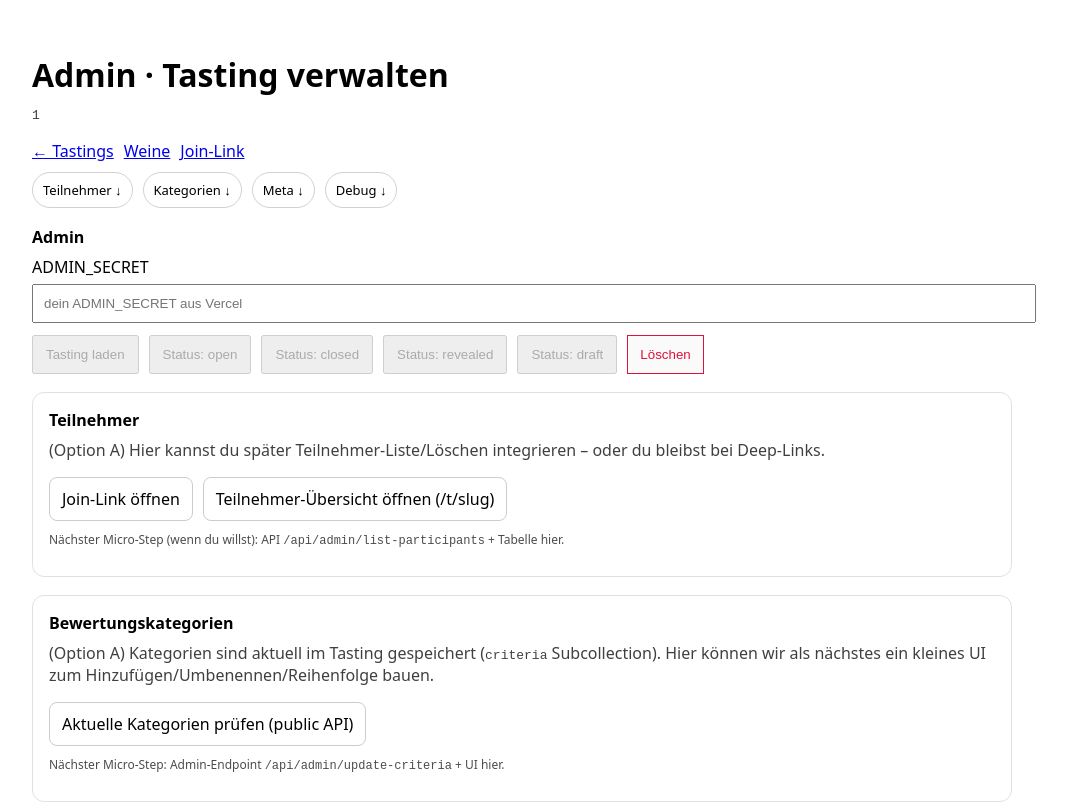
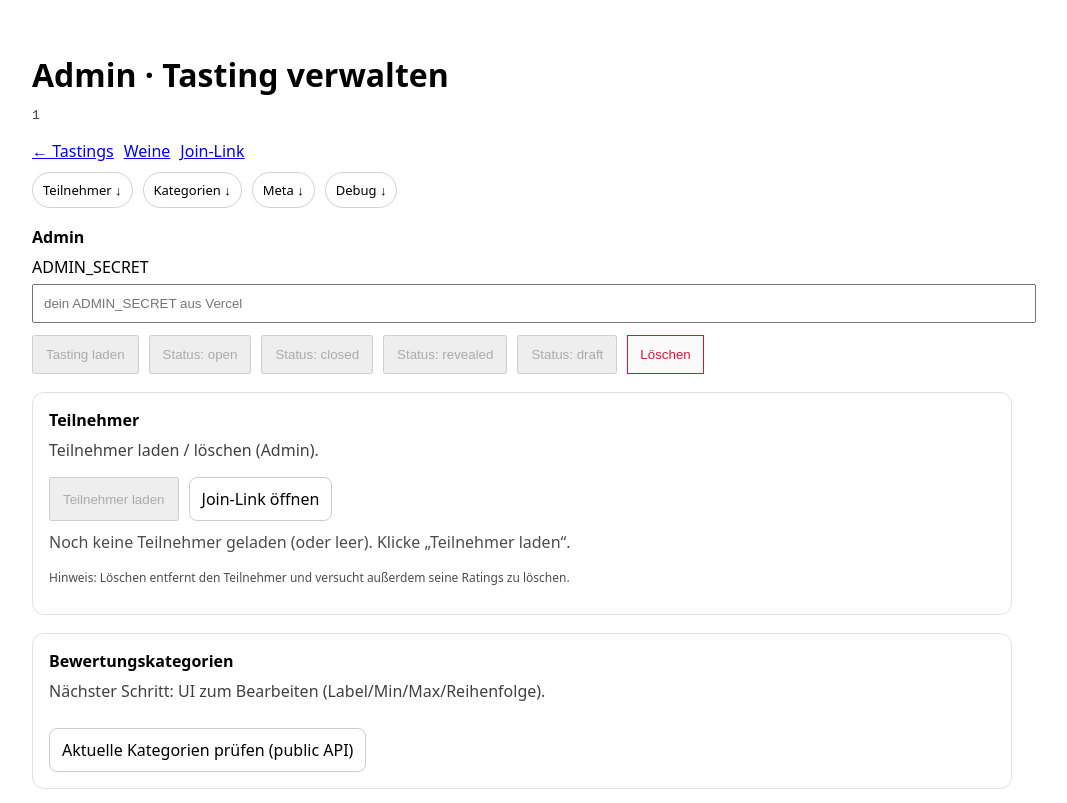
Before and after one commit to jochenwiener71/Weinfreunde-app, a Next.js app: page /admin/tastings/1 in a window 1280 px wide. Shown: the top 803 px of the page, without its empty margins (0-1067 px from the left). Built offline with nearby package versions, Linux system fonts and the light colour scheme.

Commit message:
Update page.tsx

```diff
--- a/app/admin/tastings/[publicSlug]/page.tsx
+++ b/app/admin/tastings/[publicSlug]/page.tsx
@@ -25,11 +25,13 @@ type AdminGetTastingResponse = {
   wines: WineSlot[];
 };
 
-export default function AdminTastingDetailPage({
-  params,
-}: {
-  params: { publicSlug: string };
-}) {
+type Participant = {
+  id: string;
+  alias: string | null;
+  createdAt: string | null;
+};
+
+export default function AdminTastingDetailPage({ params }: { params: { publicSlug: string } }) {
   const publicSlug = decodeURIComponent(params.publicSlug || "");
 
   const [adminSecret, setAdminSecret] = useState("");
@@ -42,27 +44,27 @@ export default function AdminTastingDetailPage({
   const [editDate, setEditDate] = useState(""); // optional, if you add tastingDate later
   const [editMaxParticipants, setEditMaxParticipants] = useState<number>(10);
 
+  // ✅ Teilnehmer UI state
+  const [pLoading, setPLoading] = useState(false);
+  const [pMsg, setPMsg] = useState<string | null>(null);
+  const [participants, setParticipants] = useState<Participant[]>([]);
+
   useEffect(() => {
-    const saved =
-      typeof window !== "undefined"
-        ? window.localStorage.getItem("WF_ADMIN_SECRET")
-        : null;
+    const saved = typeof window !== "undefined" ? window.localStorage.getItem("WF_ADMIN_SECRET") : null;
     if (saved) setAdminSecret(saved);
   }, []);
 
   useEffect(() => {
-    if (adminSecret.trim())
-      window.localStorage.setItem("WF_ADMIN_SECRET", adminSecret.trim());
+    if (adminSecret.trim()) window.localStorage.setItem("WF_ADMIN_SECRET", adminSecret.trim());
   }, [adminSecret]);
 
   const canCall = useMemo(() => adminSecret.trim().length > 0, [adminSecret]);
 
-  // ✅ iOS/Safari: Hash-Jump zuverlässig machen
+  // ✅ iOS/Safari: Hash-Jump zuverlässig
   useEffect(() => {
     const hash = typeof window !== "undefined" ? window.location.hash : "";
     if (!hash) return;
 
-    // kleiner Delay, damit Layout gerendert ist
     const t = window.setTimeout(() => {
       const id = hash.replace("#", "");
       const el = document.getElementById(id);
@@ -76,13 +78,10 @@ export default function AdminTastingDetailPage({
     setMsg(null);
     setLoading(true);
     try {
-      const res = await fetch(
-        `/api/admin/get-tasting?publicSlug=${encodeURIComponent(publicSlug)}`,
-        {
+      const res = await fetch(`/api/admin/get-tasting?publicSlug=${encodeURIComponent(publicSlug)}`, {
         method: "GET",
         headers: { "x-admin-secret": adminSecret.trim() },
-        }
-      );
+      });
 
       const text = await res.text();
       let json: any = {};
@@ -138,7 +137,6 @@ export default function AdminTastingDetailPage({
     }
   }
 
-  // Optional: Update meta if you add endpoint later (see note below)
   async function saveMeta() {
     setMsg(null);
     setLoading(true);
@@ -211,6 +209,76 @@ export default function AdminTastingDetailPage({
     }
   }
 
+  // ✅ Teilnehmer: laden
+  async function loadParticipants() {
+    setPMsg(null);
+    setPLoading(true);
+    try {
+      const res = await fetch(
+        `/api/admin/list-participants?publicSlug=${encodeURIComponent(publicSlug)}`,
+        {
+          method: "GET",
+          headers: { "x-admin-secret": adminSecret.trim() },
+        }
+      );
+
+      const text = await res.text();
+      let json: any = {};
+      try {
+        json = text ? JSON.parse(text) : {};
+      } catch {
+        json = { error: text || `HTTP ${res.status}` };
+      }
+
+      if (!res.ok) throw new Error(json?.error ?? `HTTP ${res.status}`);
+
+      setParticipants(Array.isArray(json?.participants) ? json.participants : []);
+      setPMsg(`Teilnehmer geladen ✅ (${json?.count ?? participants.length})`);
+    } catch (e: any) {
+      setPMsg(e?.message ?? "Fehler");
+    } finally {
+      setPLoading(false);
+    }
+  }
+
+  // ✅ Teilnehmer: löschen
+  async function deleteParticipant(participantId: string, alias: string | null) {
+    const ok = window.confirm(
+      `Teilnehmer wirklich löschen?\n\n${alias ?? "(ohne Name)"}\nID: ${participantId}\n\nHinweis: Zugehörige Ratings werden ebenfalls gelöscht (best-effort).`
+    );
+    if (!ok) return;
+
+    setPMsg(null);
+    setPLoading(true);
+    try {
+      const res = await fetch("/api/admin/delete-participant", {
+        method: "POST",
+        headers: {
+          "Content-Type": "application/json",
+          "x-admin-secret": adminSecret.trim(),
+        },
+        body: JSON.stringify({ publicSlug, participantId }),
+      });
+
+      const text = await res.text();
+      let json: any = {};
+      try {
+        json = text ? JSON.parse(text) : {};
+      } catch {
+        json = { error: text || `HTTP ${res.status}` };
+      }
+
+      if (!res.ok) throw new Error(json?.error ?? `HTTP ${res.status}`);
+
+      setPMsg(`Gelöscht ✅ (Ratings gelöscht: ${json?.deletedRatings ?? 0})`);
+      await loadParticipants();
+    } catch (e: any) {
+      setPMsg(e?.message ?? "Fehler");
+    } finally {
+      setPLoading(false);
+    }
+  }
+
   const sectionCard: React.CSSProperties = {
     marginTop: 18,
     border: "1px solid rgba(0,0,0,0.12)",
@@ -250,7 +318,6 @@ export default function AdminTastingDetailPage({
         </a>
       </div>
 
-      {/* ✅ Schnell-Navigation innerhalb der Seite (Anker) */}
       <div style={anchorLinksRow}>
         <a href="#participants" style={chipLink}>Teilnehmer ↓</a>
         <a href="#criteria" style={chipLink}>Kategorien ↓</a>
@@ -306,14 +373,22 @@ export default function AdminTastingDetailPage({
         )}
       </section>
 
-      {/* ✅ Teilnehmer-Anker */}
+      {/* ✅ Teilnehmer */}
       <section id="participants" style={sectionCard}>
         <h2 style={{ fontSize: 16, margin: 0 }}>Teilnehmer</h2>
         <p style={{ marginTop: 8, opacity: 0.75 }}>
-          (Option A) Hier kannst du später Teilnehmer-Liste/Löschen integrieren – oder du bleibst bei Deep-Links.
+          Teilnehmer laden / löschen (Admin).
         </p>
 
         <div style={{ display: "flex", gap: 10, flexWrap: "wrap", marginTop: 10 }}>
+          <button
+            onClick={loadParticipants}
+            disabled={!canCall || pLoading}
+            style={{ padding: "10px 12px" }}
+          >
+            {pLoading ? "Lade..." : "Teilnehmer laden"}
+          </button>
+
           <a
             href={`/join?slug=${encodeURIComponent(publicSlug)}`}
             target="_blank"
@@ -328,42 +403,79 @@ export default function AdminTastingDetailPage({
           >
             Join-Link öffnen
           </a>
-
-          <a
-            href={`/t/${encodeURIComponent(publicSlug)}`}
-            target="_blank"
-            rel="noreferrer"
-            style={{
-              padding: "10px 12px",
-              border: "1px solid rgba(0,0,0,0.2)",
-              borderRadius: 8,
-              textDecoration: "none",
-              color: "inherit",
-            }}
-          >
-            Teilnehmer-Übersicht öffnen (/t/slug)
-          </a>
         </div>
 
-        <p style={{ marginTop: 10, fontSize: 12, opacity: 0.7 }}>
-          Nächster Micro-Step (wenn du willst): API <code>/api/admin/list-participants</code> + Tabelle hier.
+        {pMsg && (
+          <p style={{ marginTop: 10, color: pMsg.includes("✅") ? "inherit" : "crimson" }}>
+            {pMsg}
+          </p>
+        )}
+
+        {!participants.length ? (
+          <p style={{ marginTop: 10, opacity: 0.7 }}>
+            Noch keine Teilnehmer geladen (oder leer). Klicke „Teilnehmer laden“.
+          </p>
+        ) : (
+          <div style={{ marginTop: 12, overflowX: "auto" }}>
+            <table style={{ width: "100%", borderCollapse: "collapse" }}>
+              <thead>
+                <tr style={{ textAlign: "left" }}>
+                  <th style={{ padding: 10, borderBottom: "1px solid rgba(0,0,0,0.15)" }}>Name</th>
+                  <th style={{ padding: 10, borderBottom: "1px solid rgba(0,0,0,0.15)" }}>Registriert</th>
+                  <th style={{ padding: 10, borderBottom: "1px solid rgba(0,0,0,0.15)" }}>ID</th>
+                  <th style={{ padding: 10, borderBottom: "1px solid rgba(0,0,0,0.15)" }}>Aktion</th>
+                </tr>
+              </thead>
+              <tbody>
+                {participants.map((p) => (
+                  <tr key={p.id}>
+                    <td style={{ padding: 10, borderBottom: "1px solid rgba(0,0,0,0.08)" }}>
+                      {p.alias ?? <span style={{ opacity: 0.6 }}>(ohne Name)</span>}
+                    </td>
+                    <td style={{ padding: 10, borderBottom: "1px solid rgba(0,0,0,0.08)" }}>
+                      {p.createdAt ? (
+                        <span style={{ fontSize: 12 }}>{p.createdAt.replace("T", " ").slice(0, 19)}</span>
+                      ) : (
+                        <span style={{ opacity: 0.6 }}>-</span>
+                      )}
+                    </td>
+                    <td style={{ padding: 10, borderBottom: "1px solid rgba(0,0,0,0.08)" }}>
+                      <code style={{ fontSize: 12 }}>{p.id}</code>
+                    </td>
+                    <td style={{ padding: 10, borderBottom: "1px solid rgba(0,0,0,0.08)" }}>
+                      <button
+                        onClick={() => deleteParticipant(p.id, p.alias)}
+                        disabled={!canCall || pLoading}
+                        style={{ padding: "8px 10px", border: "1px solid crimson", color: "crimson" }}
+                      >
+                        Löschen
+                      </button>
+                    </td>
+                  </tr>
+                ))}
+              </tbody>
+            </table>
+          </div>
+        )}
+
+        <p style={{ marginTop: 10,_toggle: undefined as any, fontSize: 12, opacity: 0.7 }}>
+          Hinweis: Löschen entfernt den Teilnehmer und versucht außerdem seine Ratings zu löschen.
         </p>
       </section>
 
-      {/* ✅ Kriterien-Anker */}
+      {/* ✅ Kriterien-Anker (Platzhalter) */}
       <section id="criteria" style={sectionCard}>
         <h2 style={{ fontSize: 16, margin: 0 }}>Bewertungskategorien</h2>
         <p style={{ marginTop: 8, opacity: 0.75 }}>
-          (Option A) Kategorien sind aktuell im Tasting gespeichert (<code>criteria</code> Subcollection).
-          Hier können wir als nächstes ein kleines UI zum Hinzufügen/Umbenennen/Reihenfolge bauen.
+          Nächster Schritt: UI zum Bearbeiten (Label/Min/Max/Reihenfolge).
         </p>
-
-        <div style={{ display: "flex", gap: 10, flexWrap: "wrap", marginTop: 10 }}>
         <a
           href={`/api/tasting/public?slug=${encodeURIComponent(publicSlug)}`}
           target="_blank"
           rel="noreferrer"
           style={{
+            display: "inline-block",
+            marginTop: 10,
             padding: "10px 12px",
             border: "1px solid rgba(0,0,0,0.2)",
             borderRadius: 8,
@@ -373,16 +485,10 @@ export default function AdminTastingDetailPage({
         >
           Aktuelle Kategorien prüfen (public API)
         </a>
-        </div>
-
-        <p style={{ marginTop: 10, fontSize: 12, opacity: 0.7 }}>
-          Nächster Micro-Step: Admin-Endpoint <code>/api/admin/update-criteria</code> + UI hier.
-        </p>
       </section>
 
       <hr style={{ marginTop: 18, opacity: 0.2 }} />
 
-      {/* Meta Section with anchor */}
       <section id="meta">
         <h2 style={{ fontSize: 16, marginBottom: 8 }}>Meta-Daten</h2>
 
```
Lines whose indentation alone changed are shown as unchanged.
